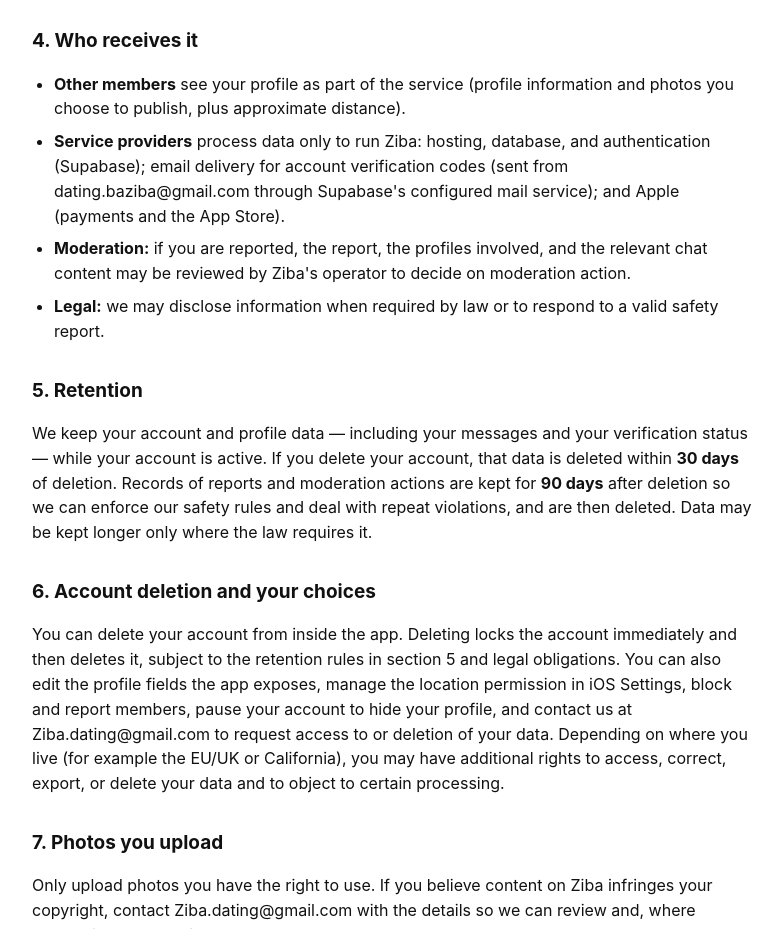
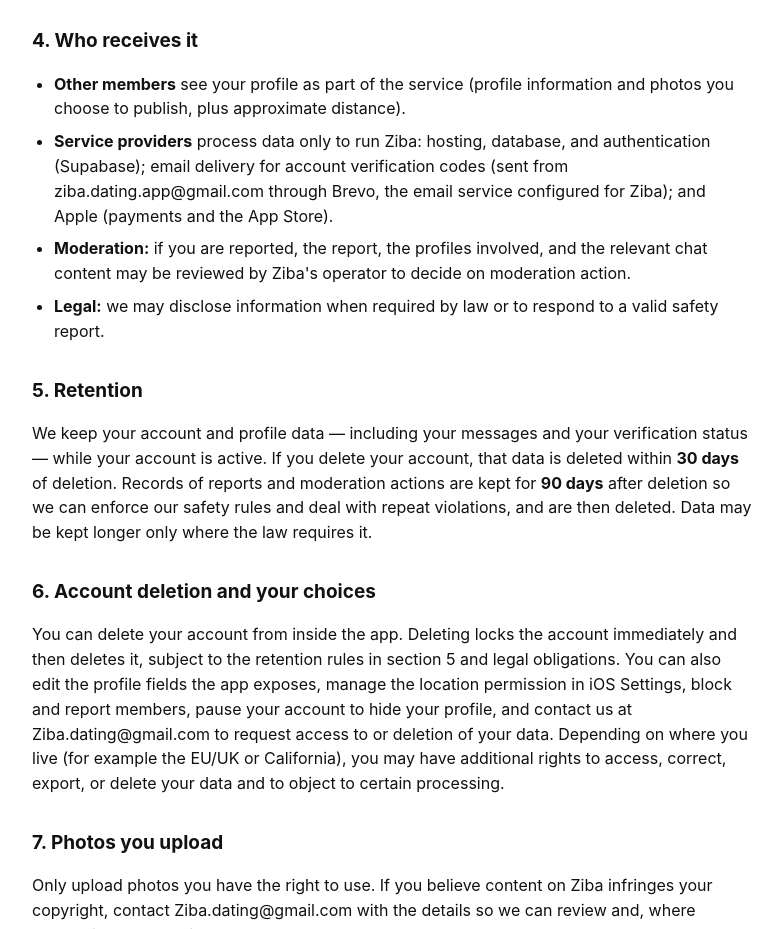
Before and after one commit to niyaarastooeian-bot/ziba-privacy, a plain HTML site: page index.html in a window 1280 px wide. Shown: the part 1360-2289 px from the top of the page, without its empty margins (248-1030 px from the left). Drawn offline with Linux system fonts and the light colour scheme.

Commit message:
Privacy: verification codes now sent from ziba.dating.app@gmail.com via Brevo

```diff
--- a/index.html
+++ b/index.html
@@ -40,7 +40,7 @@ Contact: Ziba.dating@gmail.com</p>
 <h2>4. Who receives it</h2>
 <ul>
 <li><strong>Other members</strong> see your profile as part of the service (profile information and photos you choose to publish, plus approximate distance).</li>
-<li><strong>Service providers</strong> process data only to run Ziba: hosting, database, and authentication (Supabase); email delivery for account verification codes (sent from dating.baziba@gmail.com through Supabase's configured mail service); and Apple (payments and the App Store).</li>
+<li><strong>Service providers</strong> process data only to run Ziba: hosting, database, and authentication (Supabase); email delivery for account verification codes (sent from ziba.dating.app@gmail.com through Brevo, the email service configured for Ziba); and Apple (payments and the App Store).</li>
 <li><strong>Moderation:</strong> if you are reported, the report, the profiles involved, and the relevant chat content may be reviewed by Ziba's operator to decide on moderation action.</li>
 <li><strong>Legal:</strong> we may disclose information when required by law or to respond to a valid safety report.</li>
 </ul>
```
